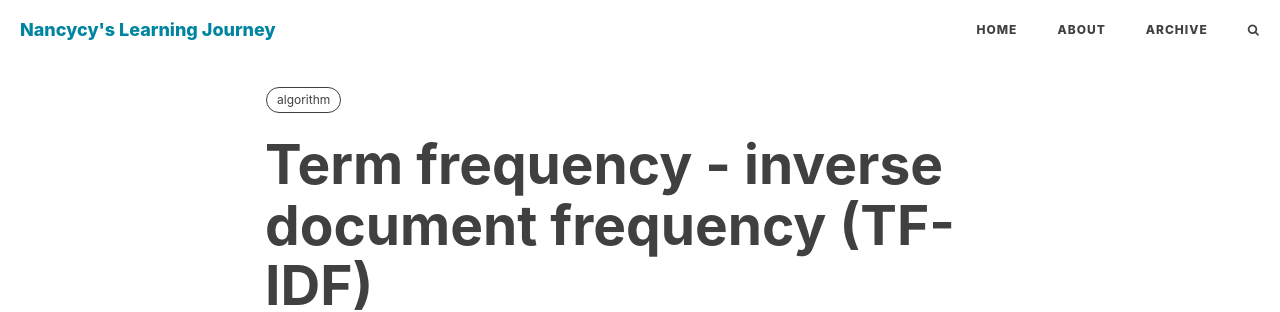
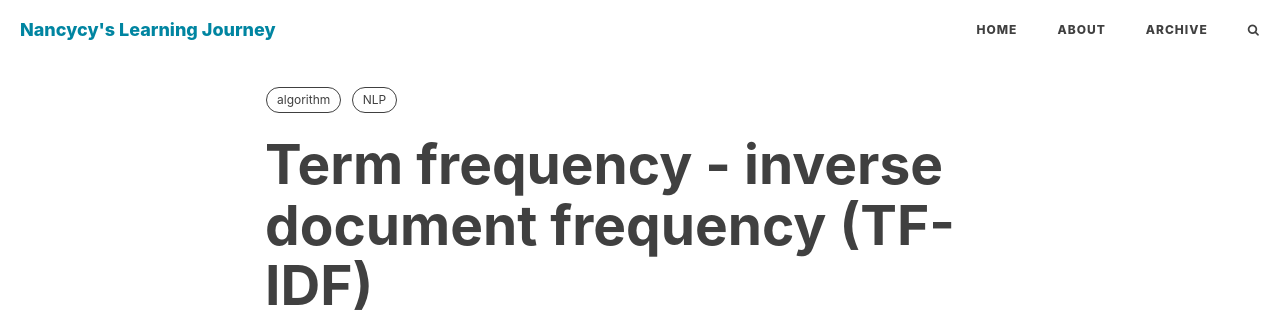
Before and after one commit to nancycyzl/nancycyzl.github.io, a Jekyll site: the page built from _posts/2024-05-26-TF-IDF.md, in a window 1280 px wide and 900 px high. Shown: the top 312 px of the window. Built offline with Jekyll 4.4.1, drawn with Linux system fonts in a browser that asks for light colours; nearby versions of some CDN libraries; formulas are drawn with MathJax 3; comment, search, counter and statistics services are not loaded.

Commit message:
add TF-IDF blog v3

```diff
--- a/_posts/2024-05-26-TF-IDF.md
+++ b/_posts/2024-05-26-TF-IDF.md
@@ -7,6 +7,7 @@ catalog:      true
 mathjax:      true
 tags:
     - algorithm
+    - NLP
 ---
 
 ## Term frequency - inverse document frequency
```
